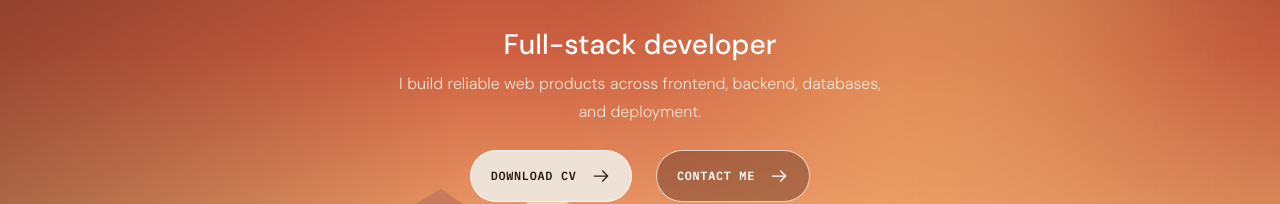
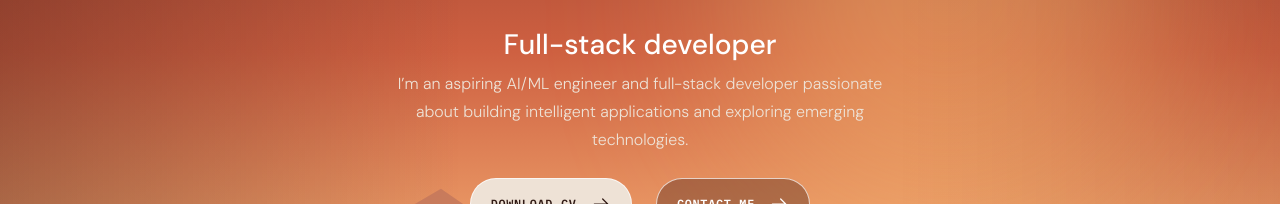
Before and after one commit to frankuard/portfolio-v2, a React (Vite) app in the folder client/: page / in a window 1280 px wide. Shown: the part 293-497 px from the top of the page. Built offline with nearby package versions, Linux system fonts and the light colour scheme; no server answers.

Commit message:
fix: edited the main page mini text

```diff
--- a/client/src/sections/Hero/Hero.jsx
+++ b/client/src/sections/Hero/Hero.jsx
@@ -40,7 +40,7 @@ const Hero = () => {
 
         <div className="mx-auto mt-[0.35rem] flex w-[min(42rem,100%)] flex-col items-center gap-6 max-md:w-full">
           <p className="m-0 max-w-[31rem] text-center text-base leading-[1.75] font-light ">
-            I build reliable web products across frontend, backend, databases, and deployment.
+            I’m an aspiring AI/ML engineer and full-stack developer passionate about building intelligent applications and exploring emerging technologies.
           </p>
 
           <div className="flex flex-none gap-6 max-md:gap-3">
```
